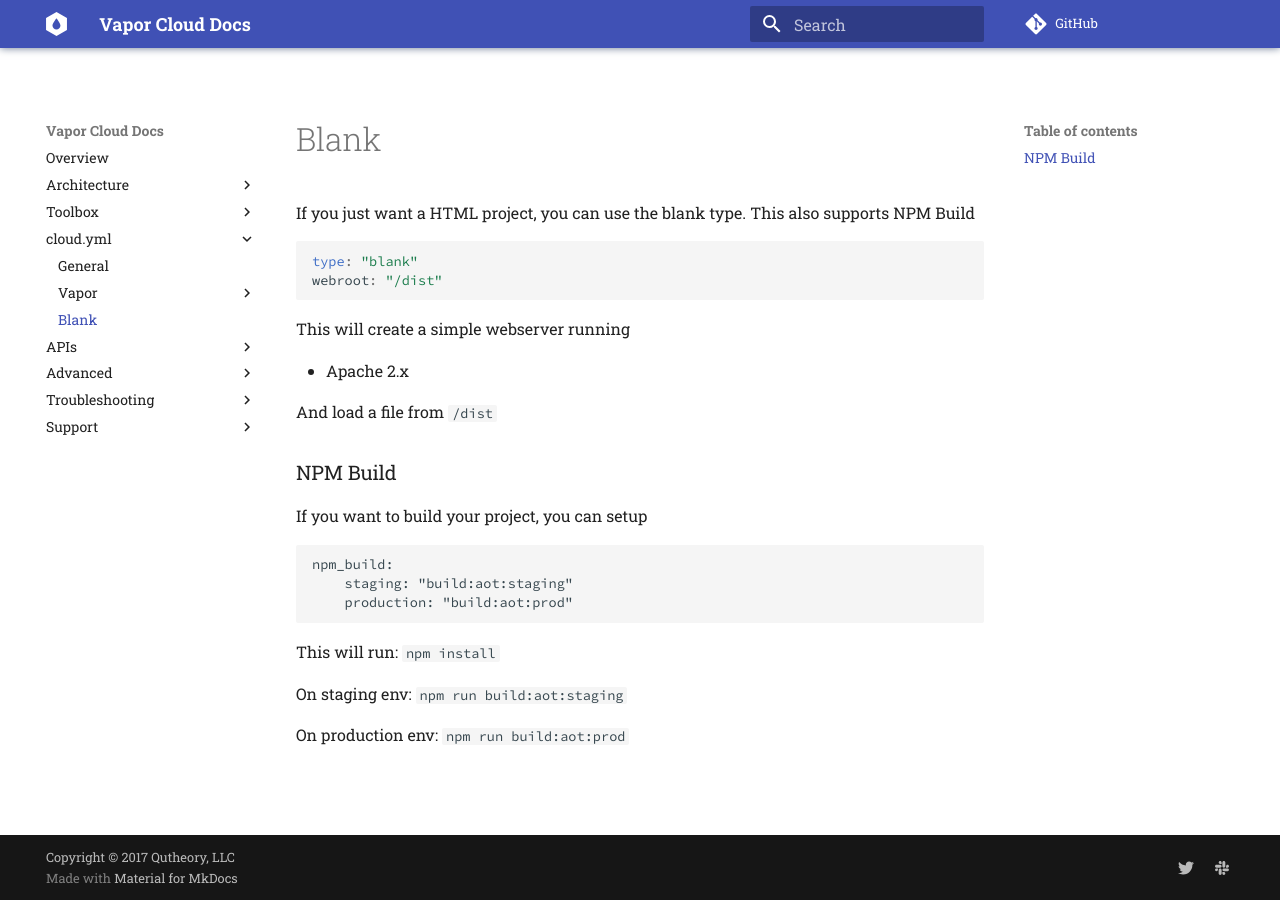
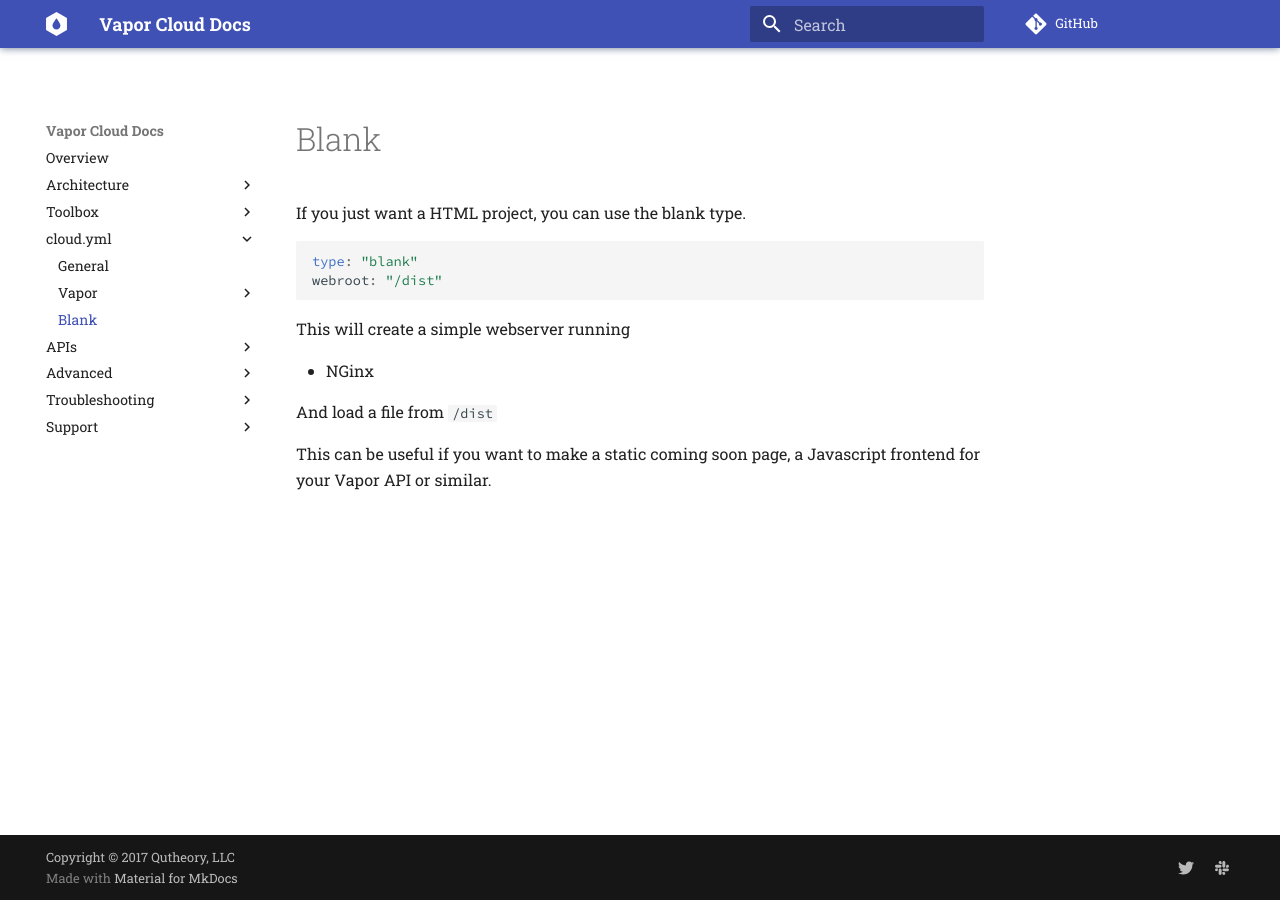
Before and after one commit to qutheory/cloud-documentation, an MkDocs documentation site: the page built from docs/configuration/blank.md, in a window 1280 px wide. Built offline with MkDocs 1.6.1 and Material for MkDocs 9.7.7, drawn with Linux system fonts in a browser that asks for light colours; comment, search, counter and statistics services are not loaded; old or Windows-style settings are respelled for this version of MkDocs.

Commit message:
Updating blank doc

````diff
--- a/docs/configuration/blank.md
+++ b/docs/configuration/blank.md
@@ -1,7 +1,6 @@
 # Blank
 
-If you just want a HTML project, you can use the blank type. This also
-supports NPM Build
+If you just want a HTML project, you can use the blank type.
 
 ```
 type: "blank"
@@ -10,23 +9,8 @@
 
 This will create a simple webserver running
 
-- Apache 2.x
+- NGinx
 
 And load a file from `/dist`
 
-### NPM Build
-
-If you want to build your project, you can setup
-
-```
-npm_build:
-    staging: "build:aot:staging"
-    production: "build:aot:prod"
-```
-
-This will run:
-`npm install`
-
-On staging env: `npm run build:aot:staging`
-
-On production env: `npm run build:aot:prod`
+This can be useful if you want to make a static coming soon page, a Javascript frontend for your Vapor API or similar.
````
